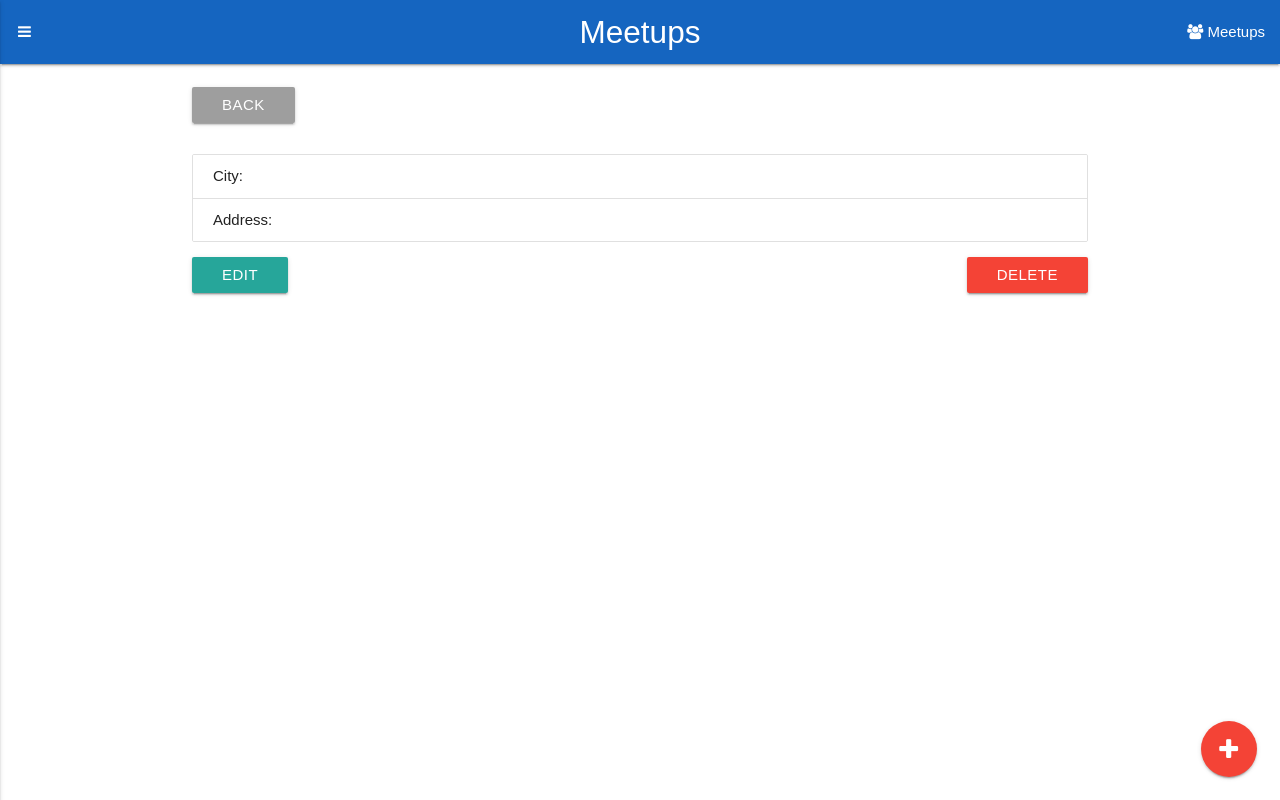
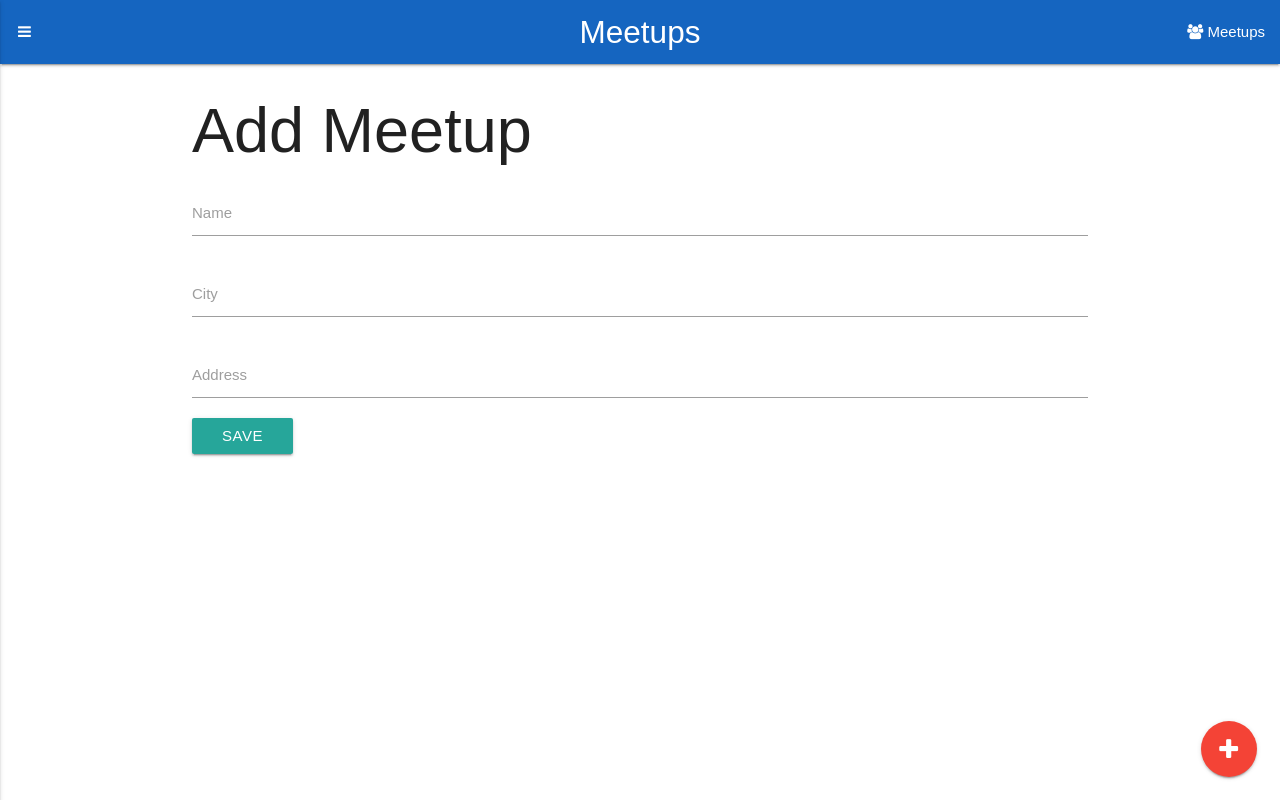
Before and after one commit to Alejandro04/Meetups, a React (Create React App) app in the folder client_dev/: page /meetups/add in a window 1280 px wide. Built offline with nearby package versions, Linux system fonts and the light colour scheme; no server answers.

Commit message:
add component addMeetup

```diff
--- /dev/null
+++ b/client_dev/src/components/AddMeetup.js
@@ -0,0 +1,54 @@
+import React, { Component } from 'react'
+import axios from 'axios'
+import { Link } from 'react-router-dom'
+
+class AddMeetup extends Component {
+
+    AddMeetup(newMeetup){
+        axios.request({
+            method: 'post',
+            url: 'http://localhost:3001/api/meetups',
+            data: newMeetup
+        }).then(response => {
+            this.props.history.push('/')
+        }).catch(err => console.log(err))
+    }
+
+    onSubmit(e){
+        const newMeetup = {
+            name: this.refs.name.value,
+            city: this.refs.city.value,
+            address: this.refs.address.value,
+        }
+
+        this.AddMeetup(newMeetup)
+        e.preventDefault()
+    }
+
+    render(){
+        return (
+            <div>
+                <h1>
+                   Add Meetup
+                </h1>
+                <form onSubmit={this.onSubmit.bind(this)}>
+                    <div className="input-field">
+                        <input type="text" name="name" ref="name" />
+                        <label htmlFor="name">Name</label>
+                    </div>
+                    <div className="input-field">
+                        <input type="text" name="city" ref="city" />
+                        <label htmlFor="city">City</label>
+                    </div>
+                    <div className="input-field">
+                        <input type="text" name="address" ref="address" />
+                        <label htmlFor="address">Address</label>
+                    </div>
+                    <input type="submit" value="Save" className="btn" />
+                </form>
+            </div>
+        )
+    }
+}
+
+export default AddMeetup
--- a/client_dev/src/components/Main.js
+++ b/client_dev/src/components/Main.js
@@ -3,12 +3,14 @@
 import Meetups from './Meetups'
 import About from './About'
 import MeetupDetail from './MeetupDetail'
+import AddMeetup from './AddMeetup'
 
 const Main = () => (
     <main>
         <Switch>
             <Route exact path = '/' component={Meetups} />
             <Route exact path = '/about' component={About} />
+            <Route exact path = '/meetups/add' component={AddMeetup} />
             <Route exact path = '/meetups/:id' component={MeetupDetail} />
         </Switch>
     </main>
```
